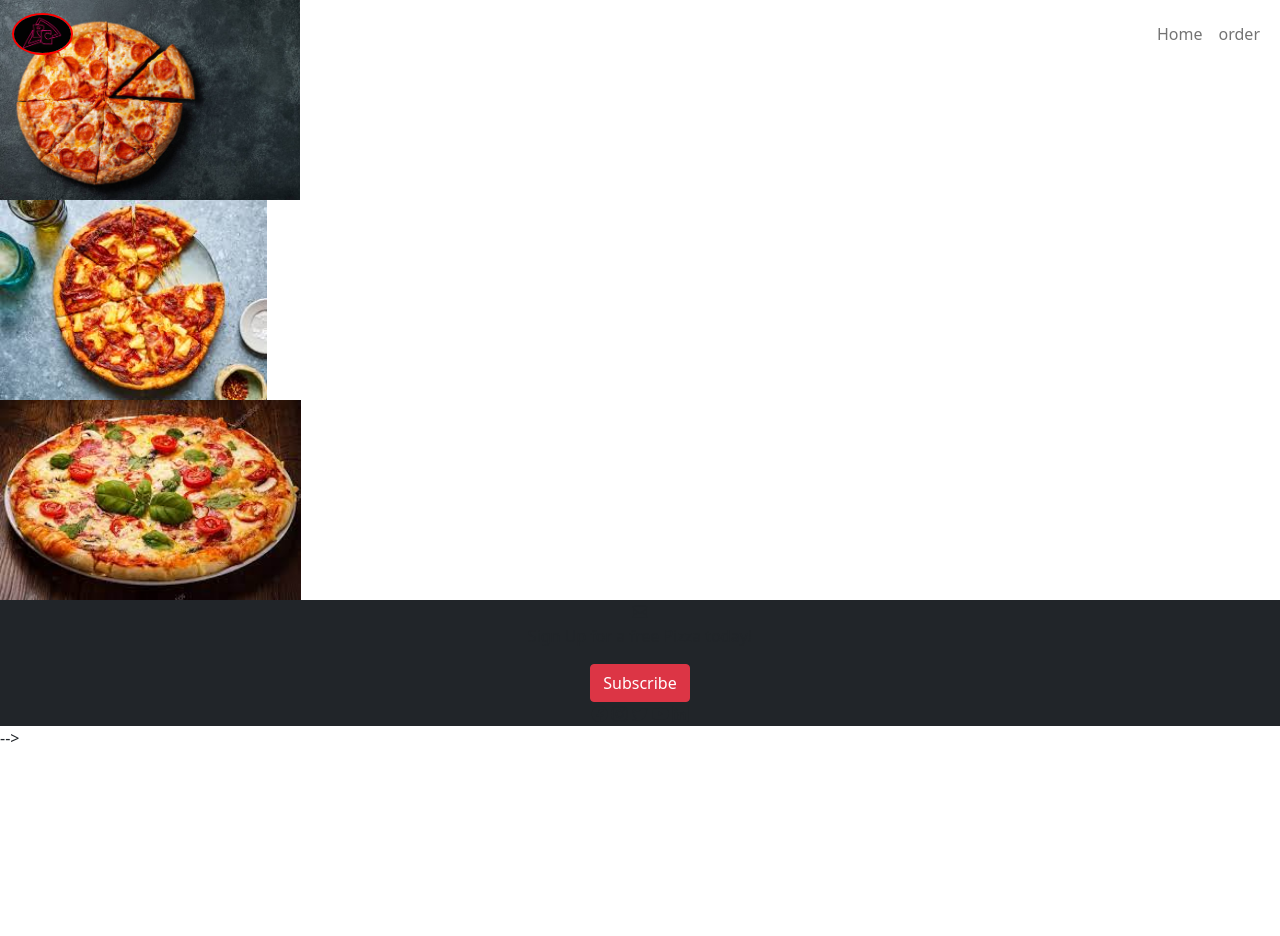
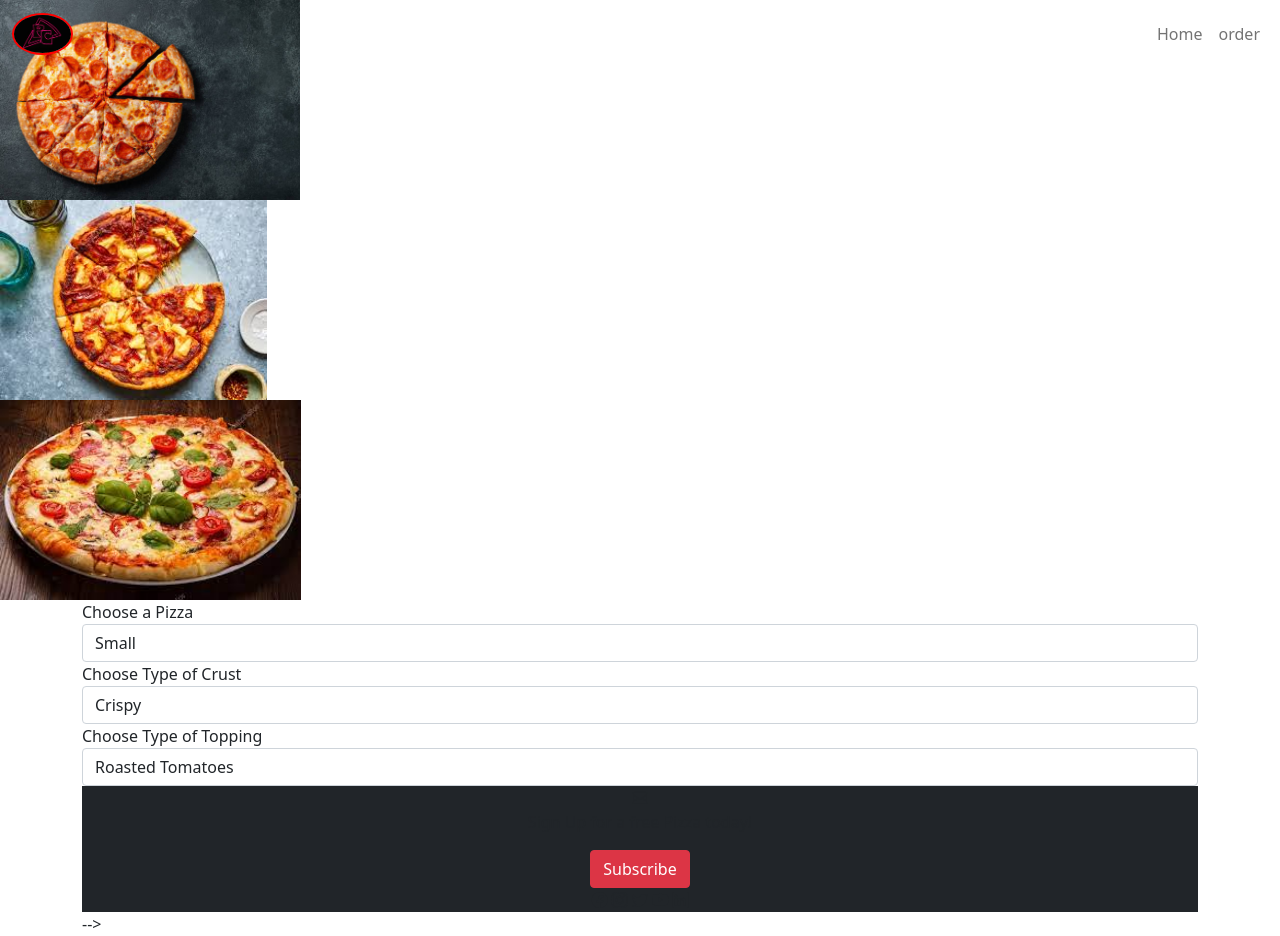
Before and after one commit to cheeks-cloud/pizzaIN, a plain HTML site: page order.html in a window 1280 px wide. Before the commit the page ends 800 px from the top, so only its background shows below. Drawn offline with nearby package versions, Linux system fonts and the light colour scheme.

Commit message:
select for pizzasize,topping and crust

```diff
--- a/order.html
+++ b/order.html
@@ -38,9 +38,6 @@
     </div>
   </div>
 
-
-<!--
-
 <div class="container orderContent">
   <form>
     <div class="form-group">
@@ -70,7 +67,7 @@
         <option>Sauteed Mushrooms </option>
         <option>Roasted Garlic </option>
       </select>
-    </div>
+    </div><!--
     <div class="form-group">
       <label for="noOfPizza">Number of PIzza </label>
       <input type="number" class="form-control" id="noOfPizza" required min="1" max="10">
```
